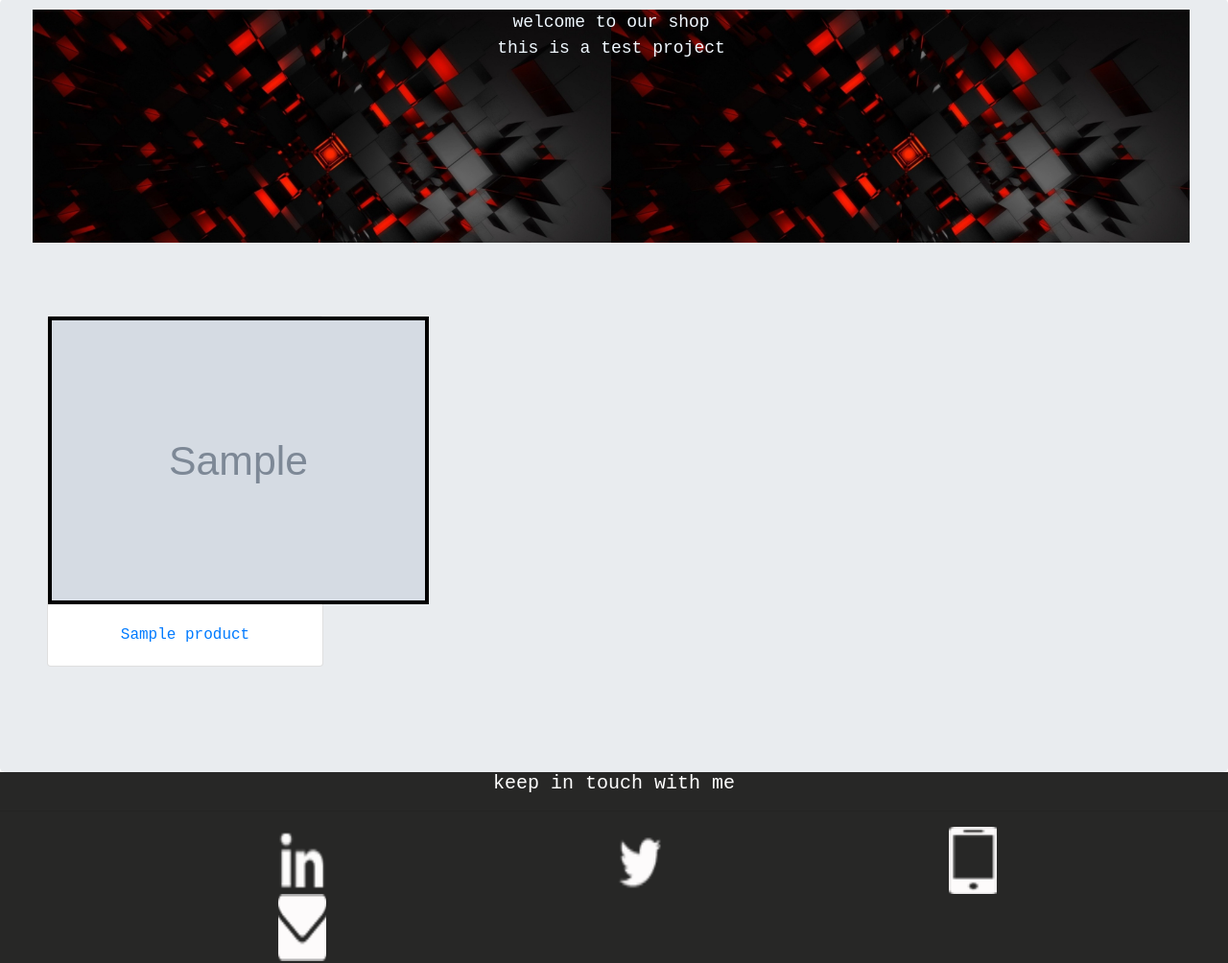
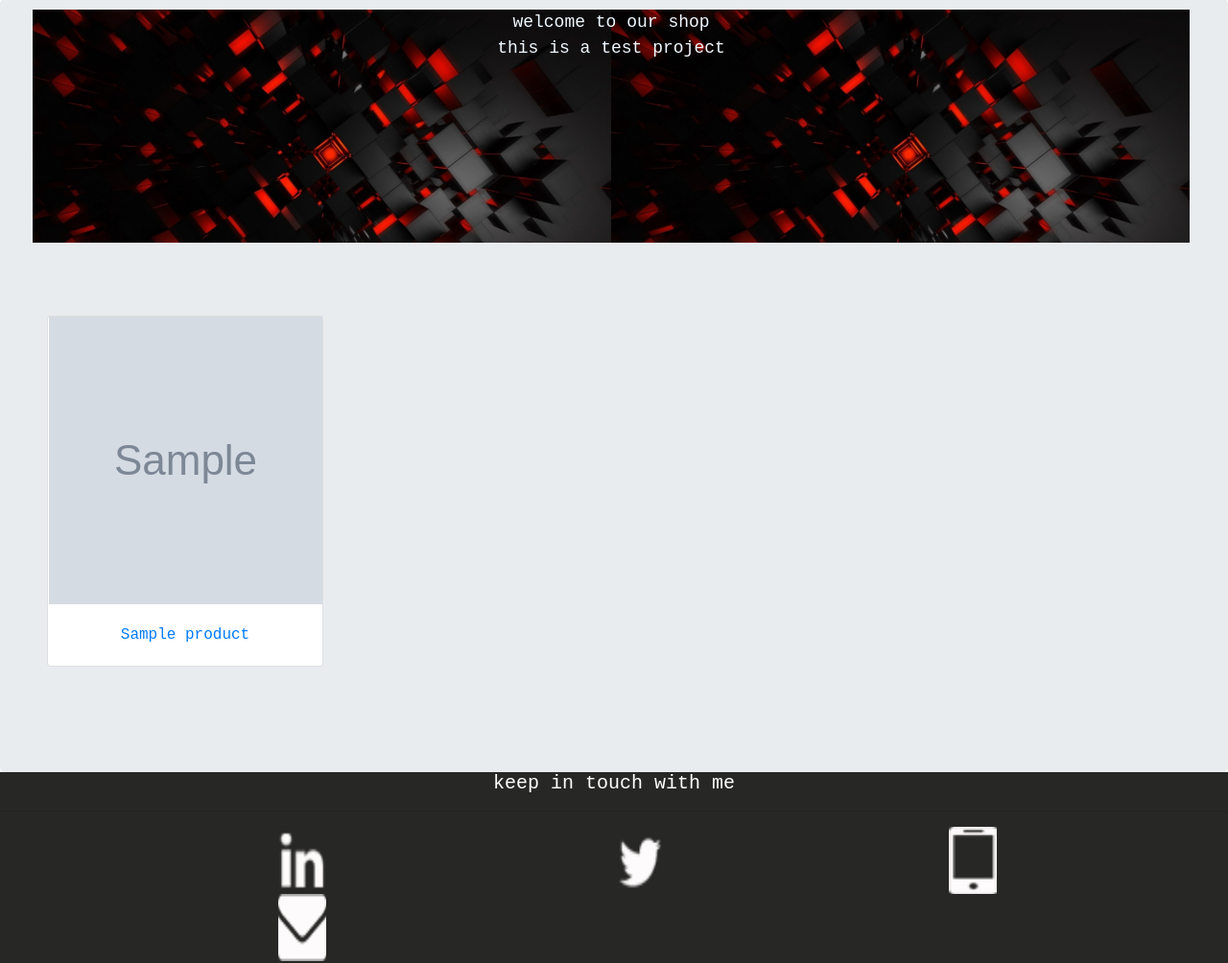
Before and after one commit to sinajamshidi247/e-commerce, a Django app: page / in a window 1280 px wide. Shown: the part 57-1061 px from the top of the page at 96% size. Run offline with Django 3.2, Linux system fonts and the light colour scheme; tables that the repository leaves empty hold one stand-in row (values such as "Sample post"); grey boxes marked "Sample" are stand-in pictures; some libraries are stand-ins or nearby versions; some web fonts are replaced.

Commit message:
fixing bug

```diff
--- a/A/static/css/home.css
+++ b/A/static/css/home.css
@@ -20,6 +20,5 @@ div .card{
 }
 
 .new{
-
-    border: 4px solid black !important;
+    width: 285px;
 }
```
